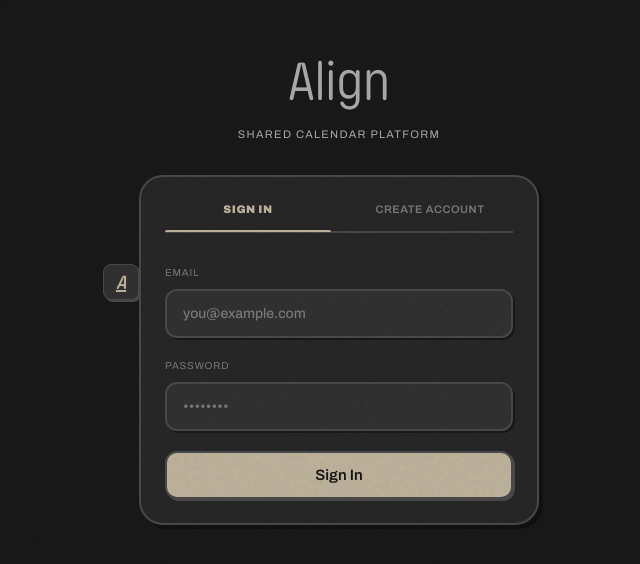
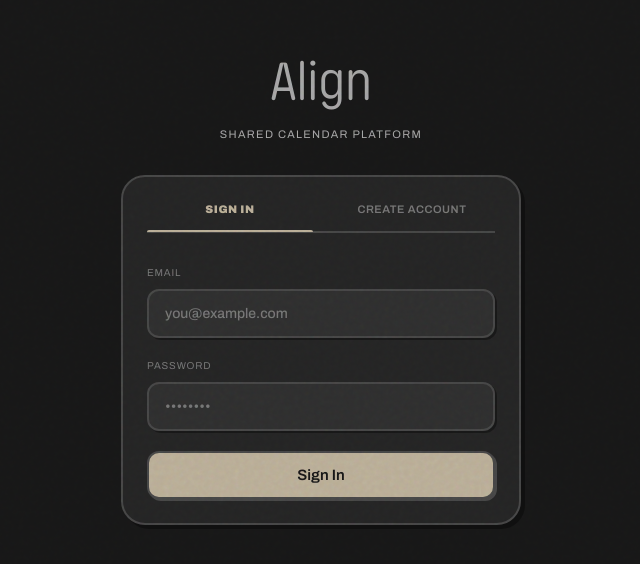
Before and after one commit to SimpleMindedMoron/minimal-calendar, a Next.js app: page /login in a window 1280 px wide. Shown: the part 118-682 px from the top of the page, without its empty margins (319-959 px from the left). Built offline with nearby package versions, Linux system fonts and the light colour scheme; no server answers.

Commit message:
Fix: Remove A logo from login page

```diff
--- a/app/login/page.tsx
+++ b/app/login/page.tsx
@@ -46,9 +46,7 @@ export default function Login() {
 
   return (
     <div className={styles.appShell} style={{ minHeight: "100vh", alignItems: "center" }}>
-      <Link href="/" className={styles.cornerLogo} title="Home">
-        A
-      </Link>
+
       <div
         className={styles.page}
         style={{ maxWidth: "400px", width: "100%" }}
```
